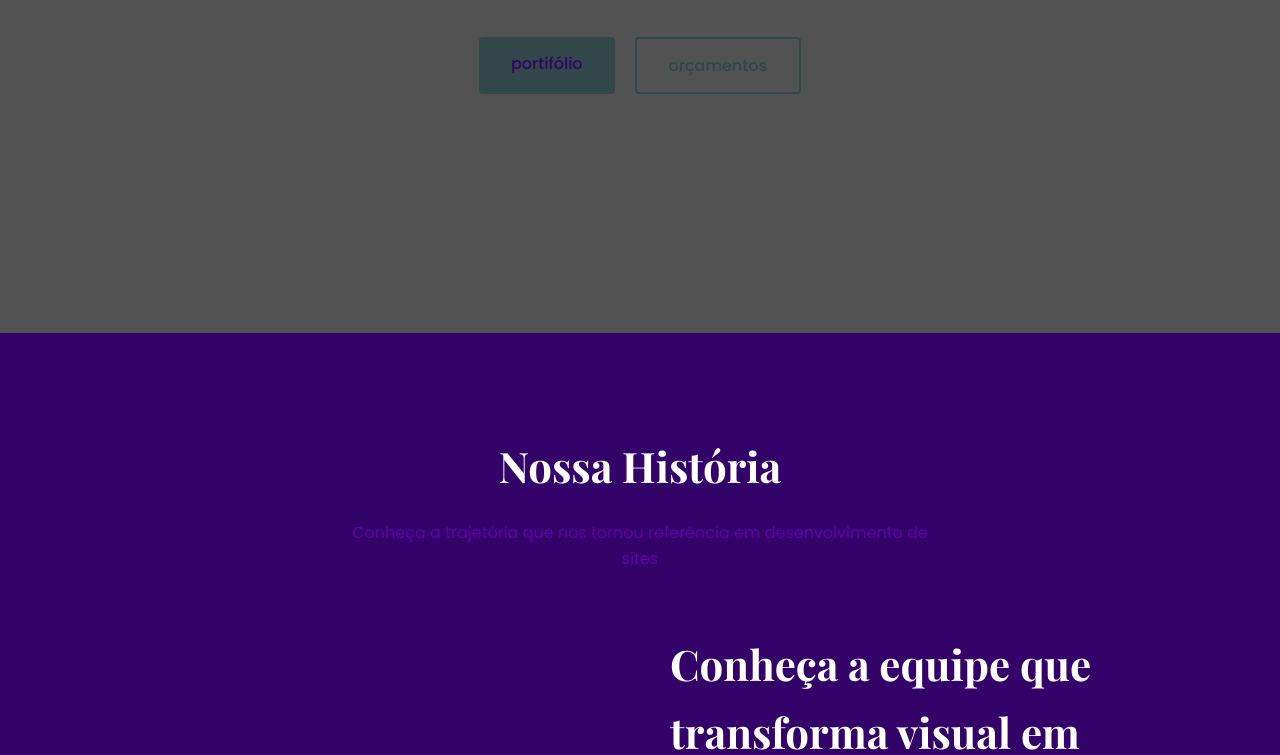
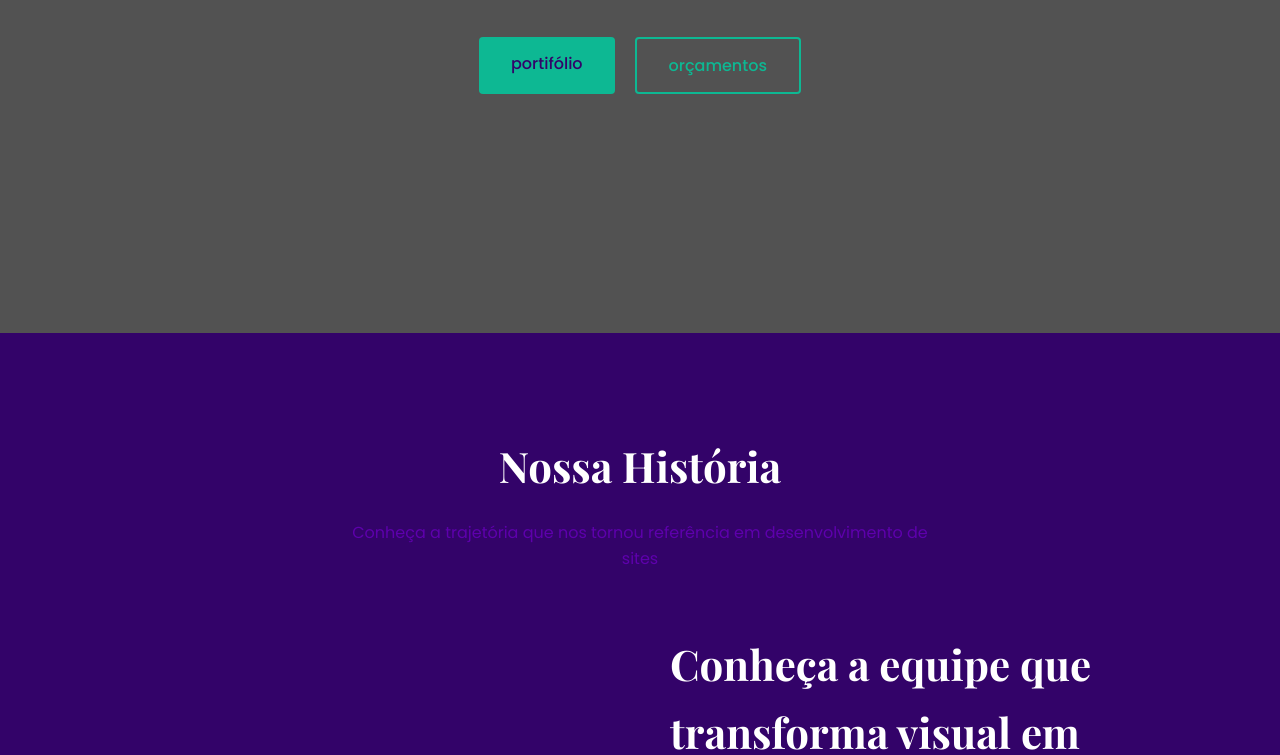
Before and after one commit to fenixoficialdeveloper-spec/fenix.developer, a plain HTML site: page index.html in a window 1280 px wide. Shown: the part 467-1222 px from the top of the page. Drawn offline with nearby package versions, Linux system fonts and the light colour scheme; placeholder pictures from the web are drawn by us; a web font is replaced by a local one.

Commit message:
git push -u origin main

```diff
--- a/style/style.css
+++ b/style/style.css
@@ -1,5 +1,5 @@
 :root {
-    --color-primary: #00363d65;
+    --color-primary: #0db893;
     --color-primary-dark: #ffffff;
     --color-black: #ffffff;
     --color-white: #330369;
```
